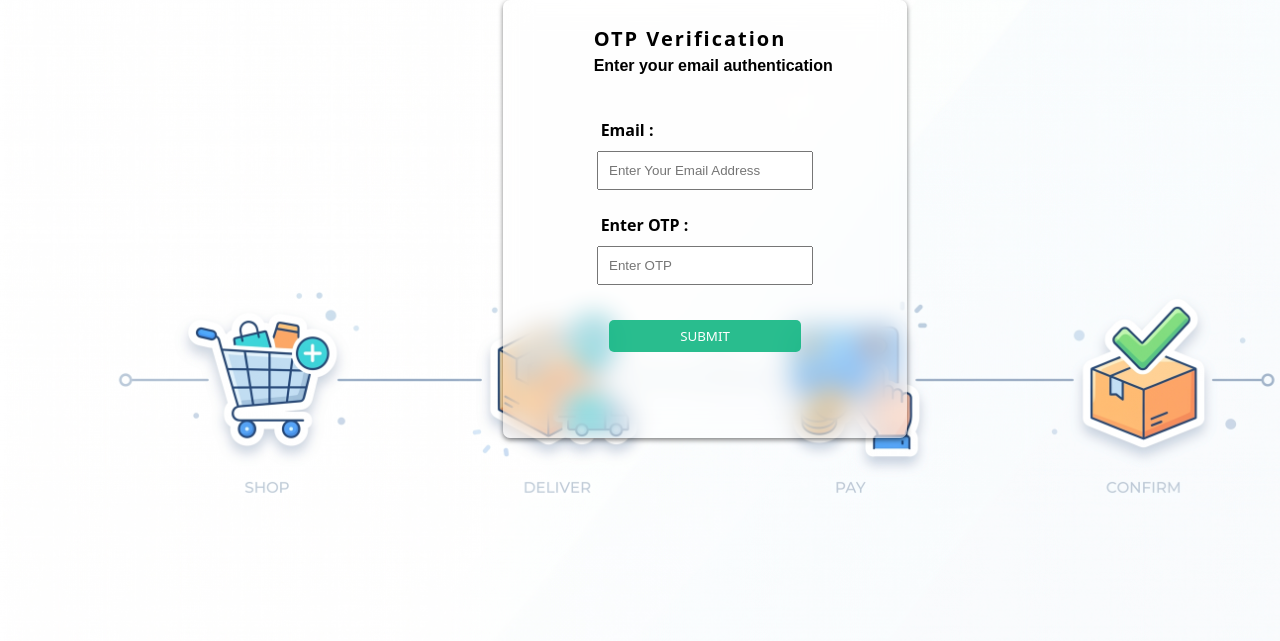
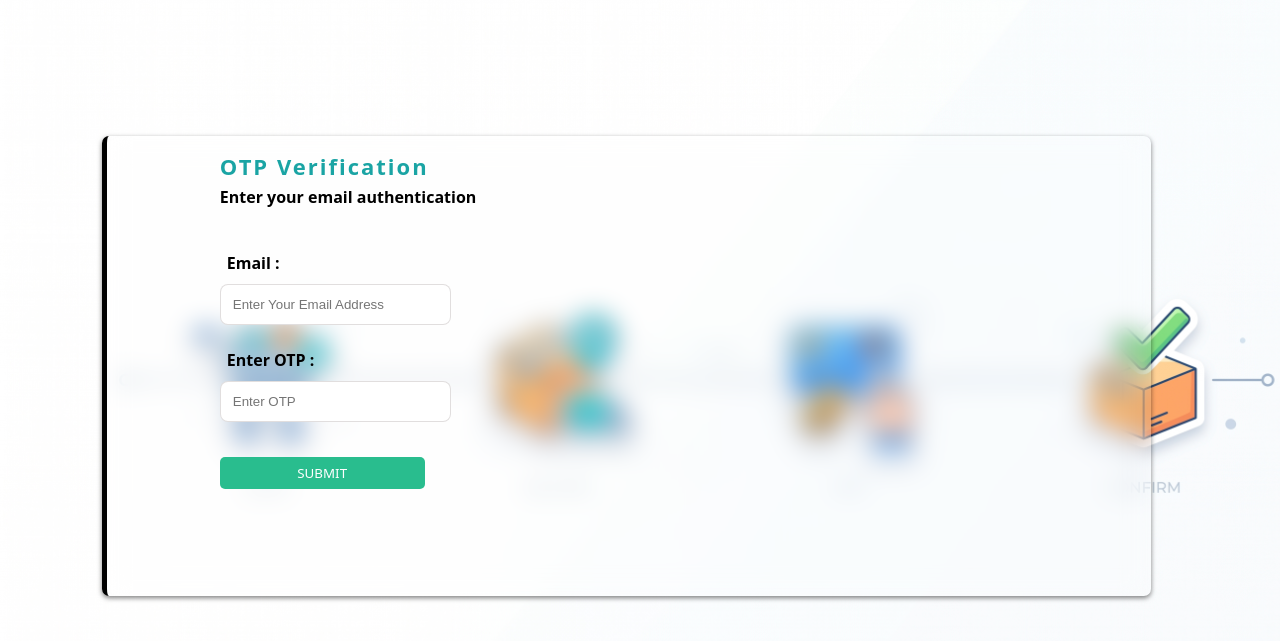
Before and after one commit to 87690ut/E-Commerce-rto-fraud-predictor, a Flask app: template templates/index.html in a window 1280 px wide. Shown: the top 641 px of the page. Run offline with Flask 3, Linux system fonts and the light colour scheme; the template is opened without the code that fills it, so the values that code supplies are empty; parts of the project's set-up code (start-up, migrations or seed data) failed here and were passed over.

Commit message:
UI Enhancment

```diff
--- a/templates/index.html
+++ b/templates/index.html
@@ -113,15 +113,16 @@
 
 
         .Emfo {
-            margin-left: 130px;
+            position: absolute;
+            top: 17%;
+            left: 8%;
             align-items: center;
-            border: 1px solid;
-            border: rgba(255, 255, 255, 0.3);
-            background-color: #ffffff62;
+            border-left: 5px solid;
+            background-color: linear-gradient(to right, #ffffff 50%, #331313 50%);
             display: flex;
             flex-direction: column;
             justify-content: top;
-            width: 30%;
+            width: 80%;
             height: 55%;
             border-radius: 7px;
             box-shadow: 0 2px 5px rgba(1, 0, 0, 0.5);
@@ -139,26 +140,40 @@
             margin-top: 2px;
             padding: 7px;
             align-self: flex-start;
-            margin-left: 21%;
+            margin-left: 10%;
         }
 
         .in {
-            padding: 10px;
-            width: 50%;
+            padding: 12px;
+            width: 20%;
             margin-bottom: 15px;
+            margin-left: 10%;
+            align-self: flex-start;
+            outline: none;
+            border-radius: 8px;
+            border: 1.8px solid #b8b0b06a;
+            transition: 0.4s;
+
+        }
+
+        .in:focus {
+            border-color: green;
+            box-shadow: 0 0 5px rgba(23, 12, 236, 0.605);
+
         }
 
         .paras {
             justify-content: top;
-            margin-top: 15px;
+            margin-top: 5px;
             margin-bottom: 5px;
             align-self: flex-start;
-            margin-left: 21%;
+            margin-left: 10%;
             font-family: system-ui, -apple-system, BlinkMacSystemFont, 'Segoe UI', Roboto, Oxygen, Ubuntu, Cantarell, 'Open Sans', 'Helvetica Neue', sans-serif;
-            font-size: 20px;
+            font-size: 22px;
             font-weight: 600;
             letter-spacing: 2px;
             font-style: bold;
+            color: rgb(26, 164, 164);
         }
 
         .pa2 {
@@ -167,19 +182,22 @@
             align-items: left;
             margin-bottom: 15px;
             align-self: flex-start;
-            margin-left: 21%;
+            margin-left: 10%;
             margin-bottom: 35px;
+            font-family: system-ui, -apple-system, BlinkMacSystemFont, 'Segoe UI', Roboto, Oxygen, Ubuntu, Cantarell, 'Open Sans', 'Helvetica Neue', sans-serif;
         }
 
         .bt {
             margin-top: 20px;
-            width: 50%;
+            width: 20%;
             padding: 7px;
             font-family: system-ui, -apple-system, BlinkMacSystemFont, 'Segoe UI', Roboto, Oxygen, Ubuntu, Cantarell, 'Open Sans', 'Helvetica Neue', sans-serif;
             border-radius: 5px;
             border: none;
             background-color: rgba(21, 183, 132, 0.914);
             color: white;
+            align-self: flex-start;
+            margin-left: 10%;
         }
 
 
```
